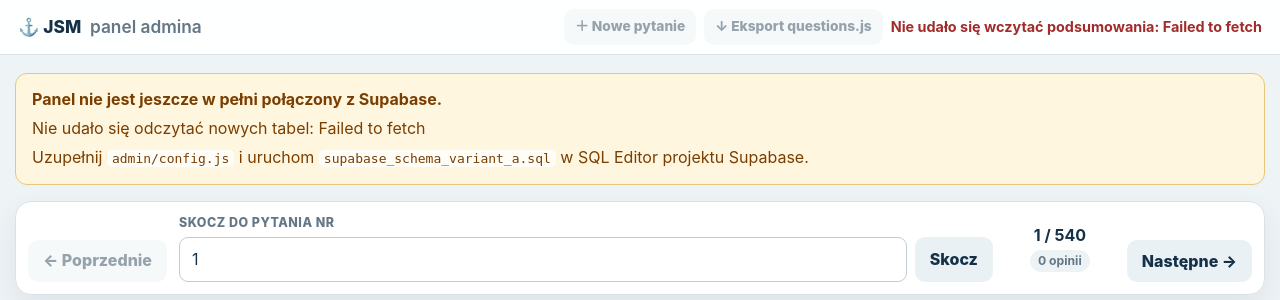
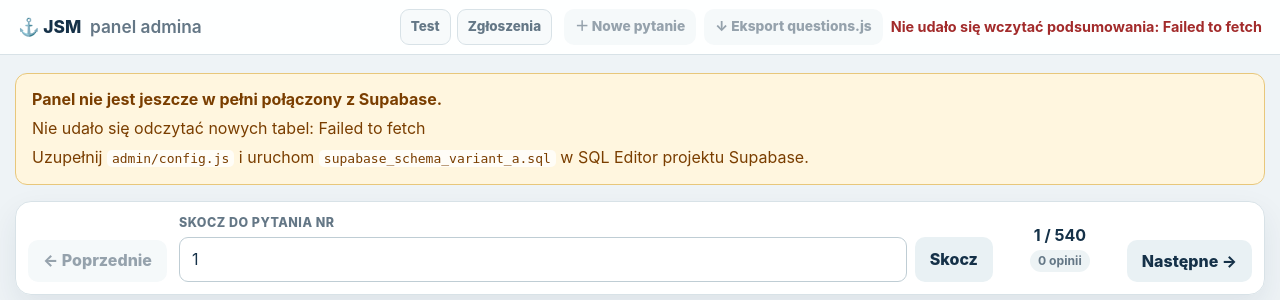
Before and after one commit to andrzej-gw/testy_zeglarskie, a PHP site: page /admin/ in a window 1280 px wide. Shown: the top 300 px of the page. Run offline with PHP 8.4, Linux system fonts and the light colour scheme; some libraries are stand-ins or nearby versions.

Commit message:
better navigation

```diff
--- a/admin/admin.css
+++ b/admin/admin.css
@@ -569,3 +569,42 @@ input[type="file"]:focus {
     grid-column: 1 / -1;
   }
 }
+
+.admin-main-nav {
+  display: flex;
+  align-items: center;
+  gap: 6px;
+  padding-right: 4px;
+}
+
+.admin-nav-link {
+  display: inline-flex;
+  align-items: center;
+  min-height: 36px;
+  padding: 7px 10px;
+  color: var(--muted);
+  font-size: .84rem;
+  font-weight: 800;
+  text-decoration: none;
+  background: #f7fafb;
+  border: 1px solid var(--border);
+  border-radius: 9px;
+}
+
+.admin-nav-link:hover {
+  color: var(--accent);
+  border-color: var(--accent);
+}
+
+@media (max-width: 760px) {
+  .admin-main-nav {
+    width: 100%;
+    order: -1;
+  }
+
+  .admin-nav-link {
+    min-height: 32px;
+    padding: 5px 8px;
+    font-size: .76rem;
+  }
+}
--- a/admin/index.html
+++ b/admin/index.html
@@ -19,6 +19,11 @@
     <div class="brand">⚓ JSM <span>panel admina</span></div>
 
     <div class="topbar-actions">
+      <nav class="admin-main-nav" aria-label="Główna nawigacja">
+        <a class="admin-nav-link" href="../">Test</a>
+        <a class="admin-nav-link" href="../reports/">Zgłoszenia</a>
+      </nav>
+
       <button id="newQuestionBtn" class="secondary-btn compact-btn" type="button">
         ＋ Nowe pytanie
       </button>
```
Also changed, not shown: admin/admin_css_patch.css (deleted, +0 -20 lines).
